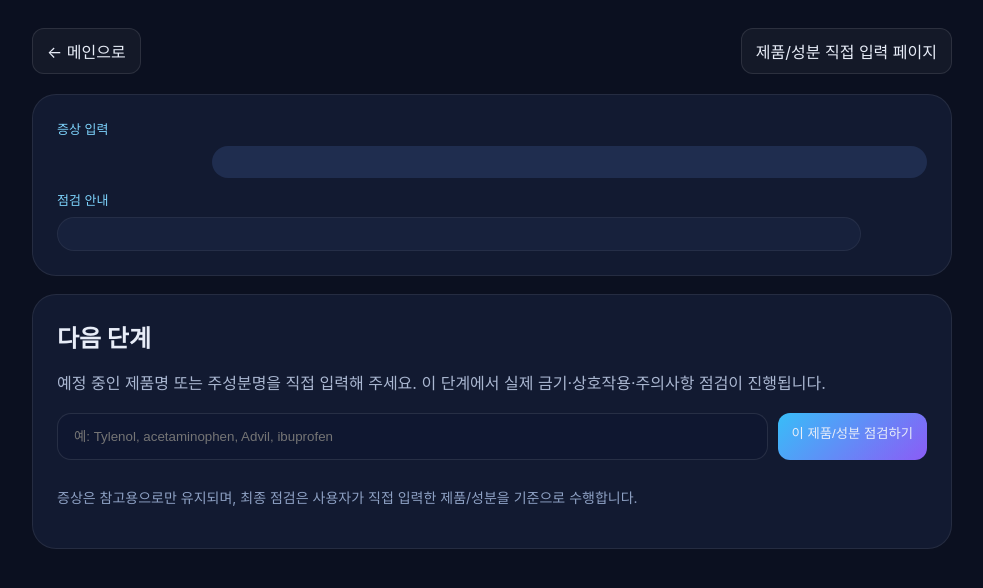
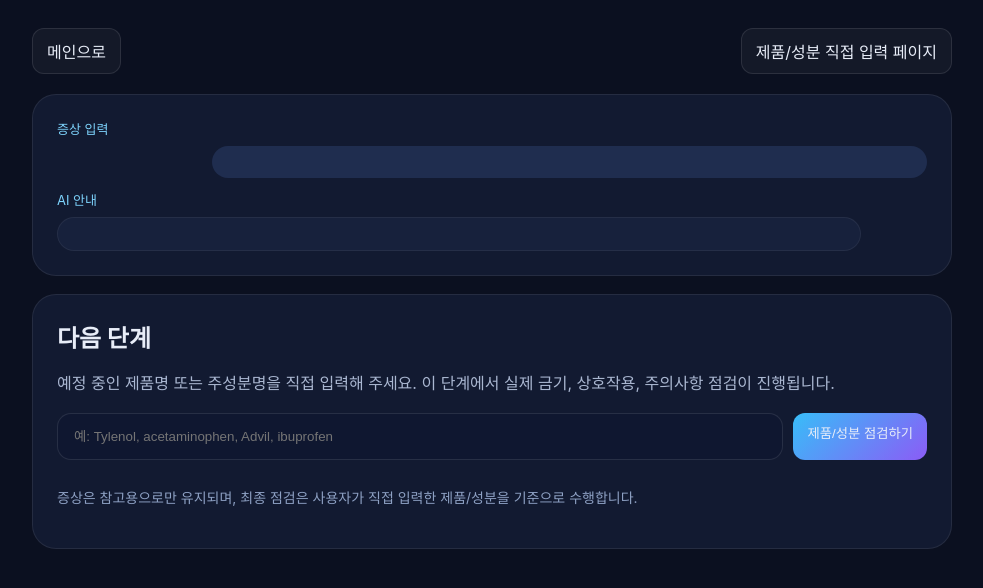
Before and after one commit to heejoon-91/drug_information, a Django app: template otc_info/templates/symptom_result.html in a window 1280 px wide. Shown: the top 588 px of the page, without its empty margins (148-1131 px from the left). Run offline with Django 5.2, Linux system fonts and the light colour scheme; the template is opened without the code that fills it, so the values that code supplies are empty; parts of the project's set-up code (start-up, migrations or seed data) failed here and were passed over.

Commit message:
Feat: 출력 순서 변경

```diff
--- a/otc_info/templates/symptom_result.html
+++ b/otc_info/templates/symptom_result.html
@@ -30,7 +30,7 @@
 <body>
     <div class="wrap">
         <div class="top">
-            <a class="link" href="/">← 메인으로</a>
+            <a class="link" href="/">메인으로</a>
             <a class="link" href="/smart-search-products/">제품/성분 직접 입력 페이지</a>
         </div>
 
@@ -38,12 +38,12 @@
             <span class="label">증상 입력</span>
             <div class="bubble user">{{ symptom }}</div>
             <div style="height:12px"></div>
-            <span class="label">점검 안내</span>
+            <span class="label">AI 안내</span>
             <div class="bubble assistant">{{ answer }}</div>
 
             {% if followup.red_flags %}
             <div class="alert">
-                <strong>진료 우선 검토 신호</strong>
+                <strong>진료 우선 경고 신호</strong>
                 <ul>
                     {% for item in followup.red_flags %}
                     <li>{{ item }}</li>
@@ -53,14 +53,25 @@
             {% endif %}
         </section>
 
+        {% if consultation_note %}
+        <section class="card">
+            <h2>약사 상담 메모</h2>
+            <p>상담 시 바로 보여주거나 읽어줄 수 있도록 정리한 메모입니다.</p>
+            <textarea id="consultationMemo" readonly>{{ consultation_note.memo_text }}</textarea>
+            <div style="margin-top:12px; display:flex; gap:10px; flex-wrap:wrap;">
+                <button class="btn" type="button" id="copyMemoBtn">메모 복사</button>
+            </div>
+        </section>
+        {% endif %}
+
         <section class="card">
             <h2>{{ followup.next_step_title|default:"다음 단계" }}</h2>
-            <p>예정 중인 제품명 또는 주성분명을 직접 입력해 주세요. 이 단계에서 실제 금기·상호작용·주의사항 점검이 진행됩니다.</p>
+            <p>예정 중인 제품명 또는 주성분명을 직접 입력해 주세요. 이 단계에서 실제 금기, 상호작용, 주의사항 점검이 진행됩니다.</p>
             <form action="/smart-search/" method="get">
                 <input type="hidden" name="symptom_context" value="{{ symptom }}">
                 <div class="followup-form">
                     <input type="text" id="manualProductInput" name="q" placeholder="예: Tylenol, acetaminophen, Advil, ibuprofen" required>
-                    <button class="btn primary" type="submit">이 제품/성분 점검하기</button>
+                    <button class="btn primary" type="submit">제품/성분 점검하기</button>
                 </div>
             </form>
             <div class="chips">
@@ -72,17 +83,6 @@
             </div>
             <p class="note">증상은 참고용으로만 유지되며, 최종 점검은 사용자가 직접 입력한 제품/성분을 기준으로 수행합니다.</p>
         </section>
-
-        {% if consultation_note %}
-        <section class="card">
-            <h2>약사 상담용 메모</h2>
-            <p>점검 결과가 애매하거나 주의 항목이 있을 때 그대로 보여주기 쉬운 메모입니다.</p>
-            <textarea id="consultationMemo" readonly>{{ consultation_note.memo_text }}</textarea>
-            <div style="margin-top:12px; display:flex; gap:10px; flex-wrap:wrap;">
-                <button class="btn" type="button" id="copyMemoBtn">메모 복사</button>
-            </div>
-        </section>
-        {% endif %}
     </div>
 
     <script>
@@ -95,13 +95,14 @@
                 }
             });
         });
+
         const copyBtn = document.getElementById('copyMemoBtn');
         if (copyBtn) {
             copyBtn.addEventListener('click', async () => {
                 const text = document.getElementById('consultationMemo')?.value || '';
                 try {
                     await navigator.clipboard.writeText(text);
-                    copyBtn.textContent = '복사됨';
+                    copyBtn.textContent = '복사 완료';
                     setTimeout(() => { copyBtn.textContent = '메모 복사'; }, 1200);
                 } catch (err) {
                     copyBtn.textContent = '복사 실패';
```
